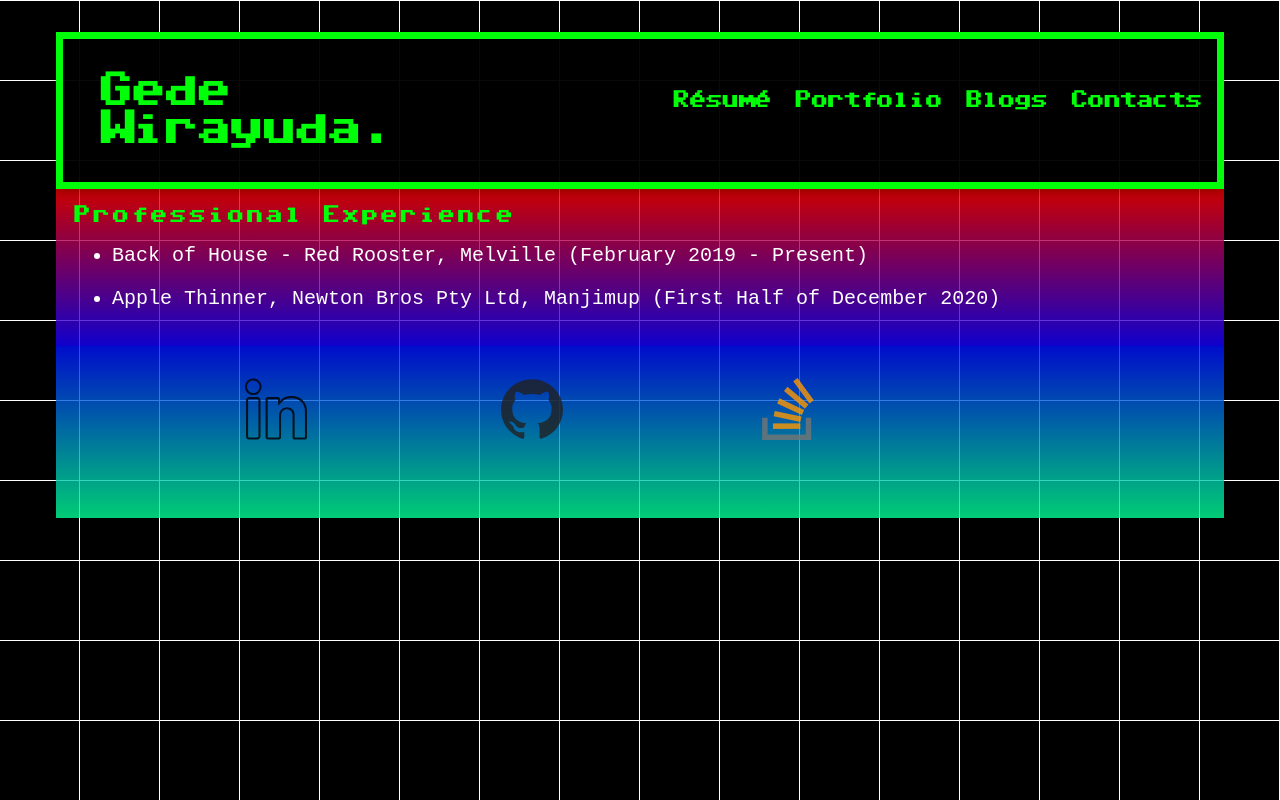
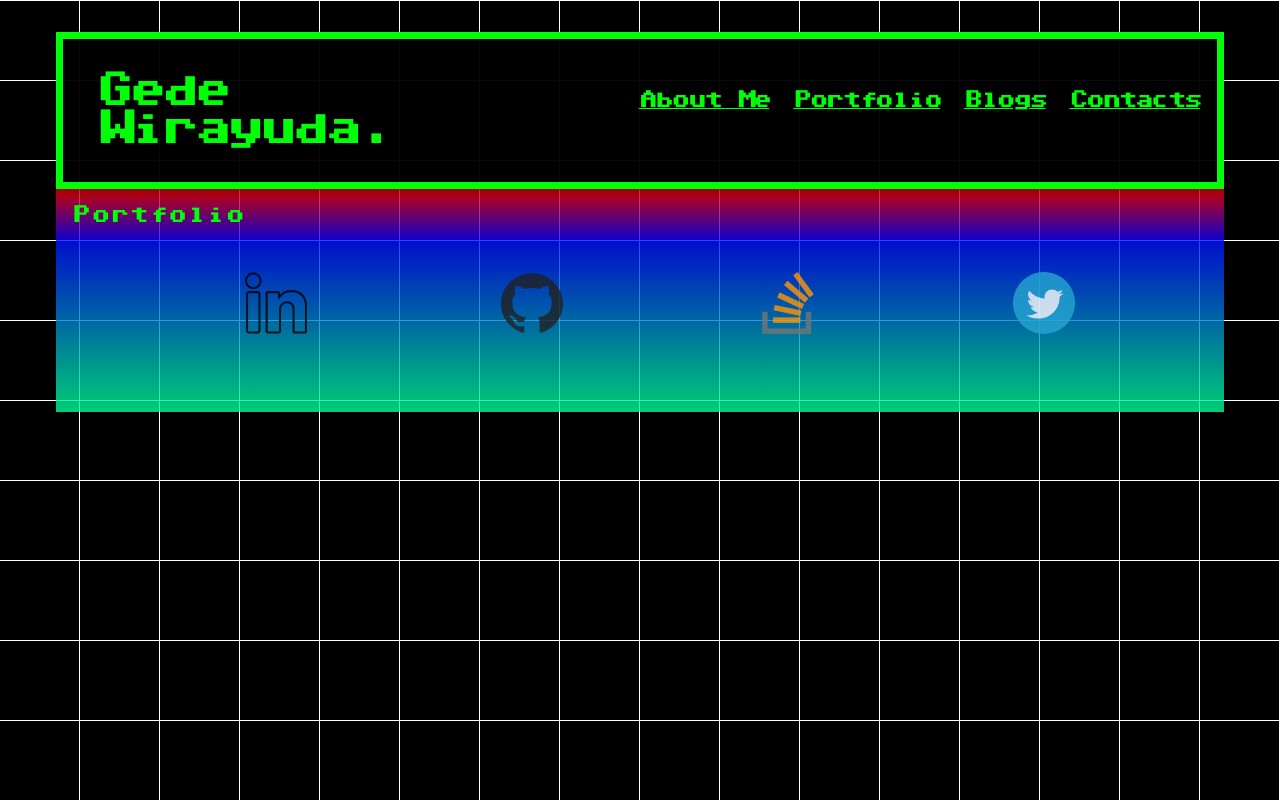
Before and after one commit to gedewir/wirayuda-website, a website: page portfolio.html in a window 1280 px wide. Drawn offline with Linux system fonts and the light colour scheme.

Commit message:
big changes

```diff
--- a/css/style.css
+++ b/css/style.css
@@ -72,7 +72,7 @@ header {
   color: #00FF09;
   text-align: center;
   padding-left: 1.5rem;
-  text-decoration: none;
+  text-decoration: underline;
   font-family: PetMe64;
   letter-spacing: -0.15em;
   font-size: 20px;
--- a/portfolio.html
+++ b/portfolio.html
@@ -3,7 +3,7 @@
   <head>
     <meta name="viewport" content="wi">
     <meta charset="utf-8">
-    <title>Gede Wirayuda - Résumé</title>
+    <title>Gede Wirayuda | Portfolio</title>
     <link rel="stylesheet" href="css/style.css" type="text/css">
     <link rel="stylesheet" href="css/resume.css">
     <link rel="shortcut icon" href="images/computer.ico">
@@ -21,7 +21,7 @@
         <li><a href="contacts.html">Contacts</a></li>
         <li><a href="blogs.html">Blogs</a></li>
         <li><a href="portfolio.html">Portfolio</a></li>
-        <li><a href="resume.html">Résumé</a></li>
+        <li><a href="about.html">About Me</a></li>
       </ul>
     </nav>
   </div>
@@ -33,17 +33,10 @@
       <div id="typed-title">
       <span id="typed"></span>
       <div id="typed-name">
-        <p>Professional Experience</p>
+        <p>Portfolio</p>
       </div>
       </div>
-      <ul>
-        <li>
-          <p>Back of House - Red Rooster, Melville (February 2019 - Present)</p>
-        </li>
-        <li>
-          <p>Apple Thinner, Newton Bros Pty Ltd, Manjimup (First Half of December 2020)</p>
-        </li>
-      </ul>
+      </div>
     </div>
 
   </div>
@@ -63,8 +56,8 @@
       <img src="images/stack-overflow.svg" class="link-pics"alt="" >
     </a></div>
     <div class="links-logo">
-      <a href="https://twitter.com/gede_wirayuda" target="_blank>
-        <img src="images/twitter.svg" class="links-logo" alt="">
+      <a href="https://twitter.com/gede_wirayuda" target="_blank">
+        <img src="images/twitter.svg" class="link-pics" alt="">
       </a>
     </div>
     <div class="links-logo"></div>
```
Also changed, not shown: about.html (renamed from resume.html, +8 -3 lines), blogs.html (+5 -12 lines), contacts.html (+6 -13 lines), index.html (+1 -1 lines), other/template.html (+2 -2 lines).
